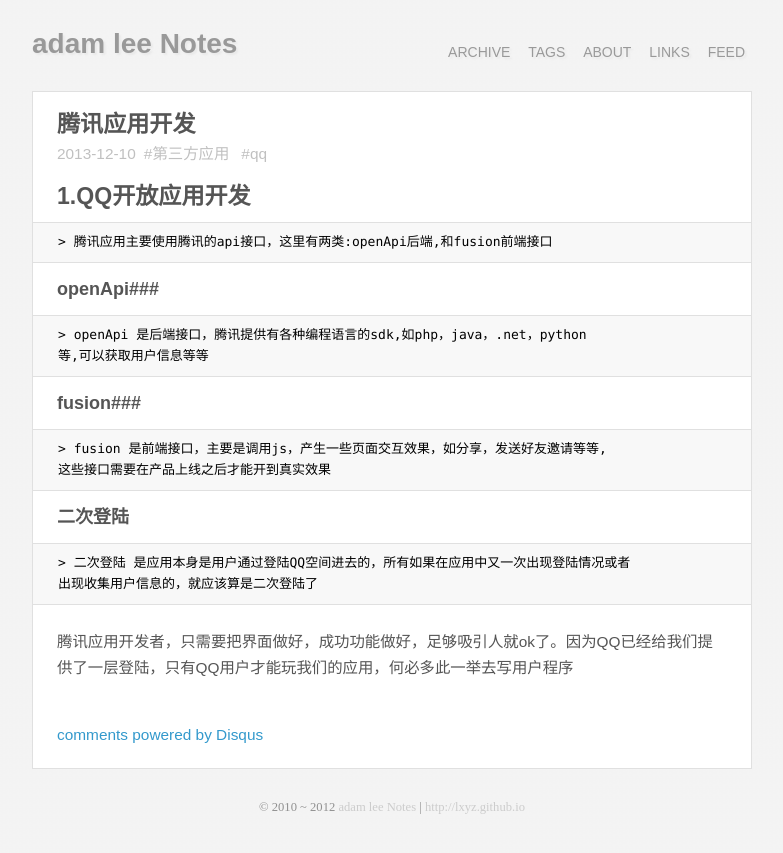
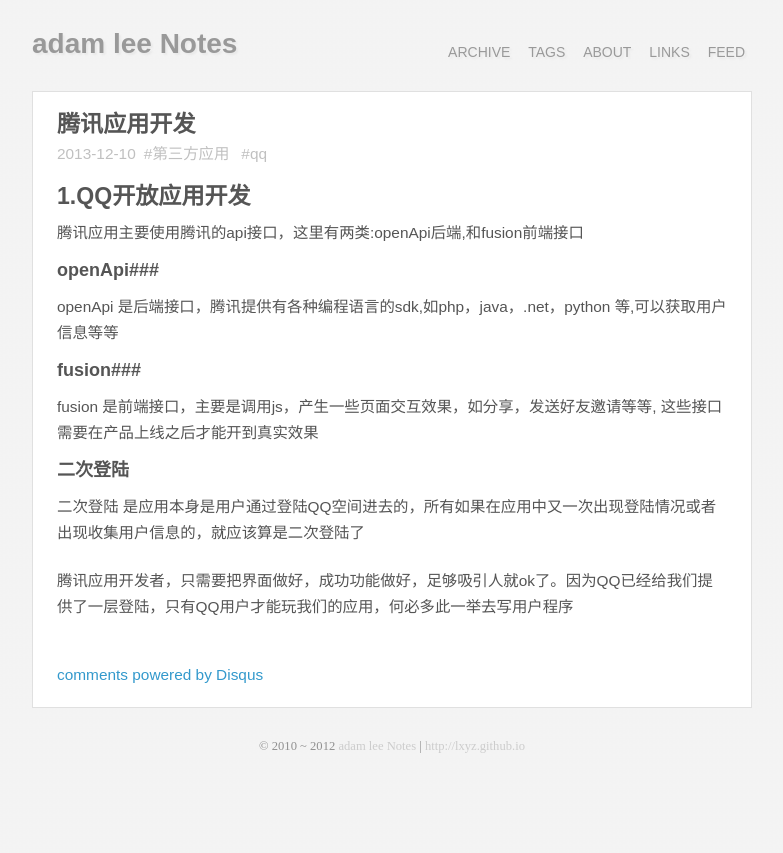
Before and after one commit to sapolang/lxyz.github.com, a Jekyll site: the page built from _posts/2013-12-10-open.qq.com.md, in a window 1280 px wide. Shown: the top 853 px of the page, without its empty margins (248-1031 px from the left). Built offline with Jekyll 4.4.1, drawn with Linux system fonts in a browser that asks for light colours; some web fonts are replaced; Markdown is read by kramdown in place of the engine named in the settings; comment, search, counter and statistics services are not loaded.

```diff
--- a/_posts/2013-12-10-open.qq.com.md
+++ b/_posts/2013-12-10-open.qq.com.md
@@ -8,22 +8,22 @@ tags:
 
 
 ## 1.QQ开放应用开发 ##
-	> 腾讯应用主要使用腾讯的api接口，这里有两类:openApi后端,和fusion前端接口
+腾讯应用主要使用腾讯的api接口，这里有两类:openApi后端,和fusion前端接口
 
 
 ###openApi###
-	> openApi 是后端接口，腾讯提供有各种编程语言的sdk,如php，java，.net，python
-	等,可以获取用户信息等等
+openApi 是后端接口，腾讯提供有各种编程语言的sdk,如php，java，.net，python
+等,可以获取用户信息等等
 
 
 ###fusion###
-    > fusion 是前端接口，主要是调用js，产生一些页面交互效果，如分享，发送好友邀请等等,
-	这些接口需要在产品上线之后才能开到真实效果
+fusion 是前端接口，主要是调用js，产生一些页面交互效果，如分享，发送好友邀请等等,
+这些接口需要在产品上线之后才能开到真实效果
 
 
 ### 二次登陆 ###
-	> 二次登陆 是应用本身是用户通过登陆QQ空间进去的，所有如果在应用中又一次出现登陆情况或者
-	出现收集用户信息的，就应该算是二次登陆了
+二次登陆 是应用本身是用户通过登陆QQ空间进去的，所有如果在应用中又一次出现登陆情况或者
+出现收集用户信息的，就应该算是二次登陆了
 
 
 
```
